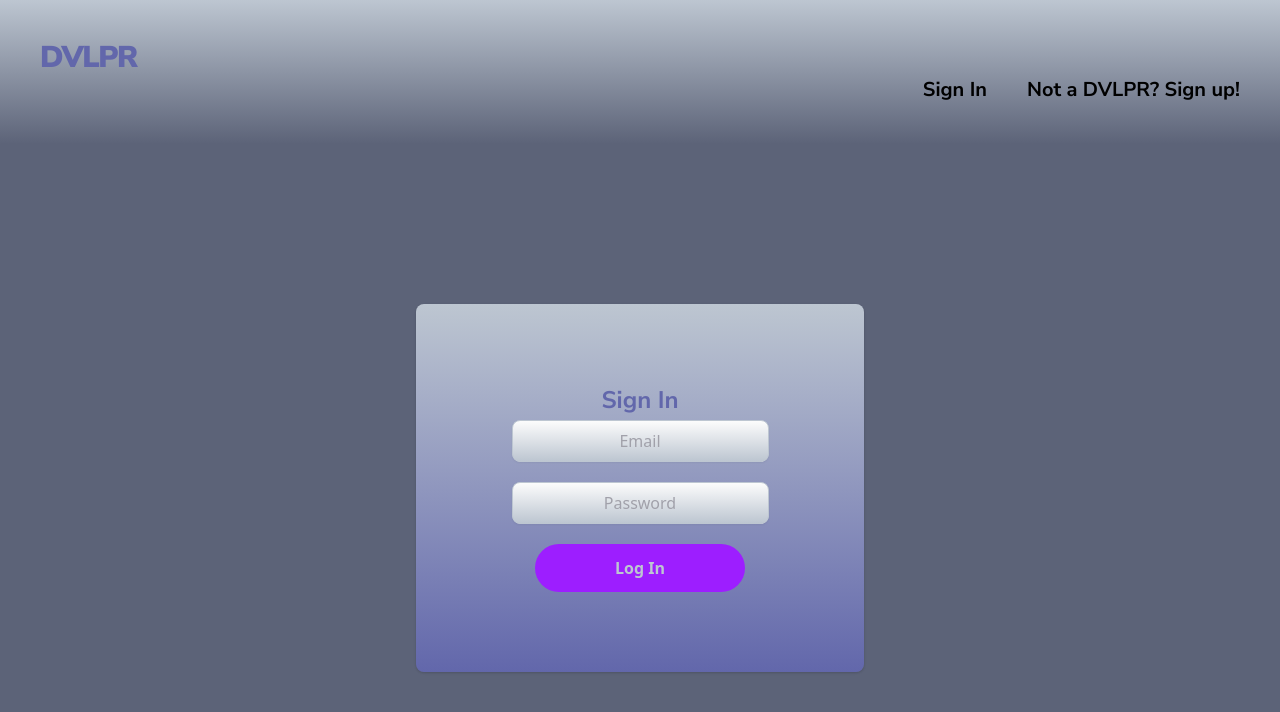
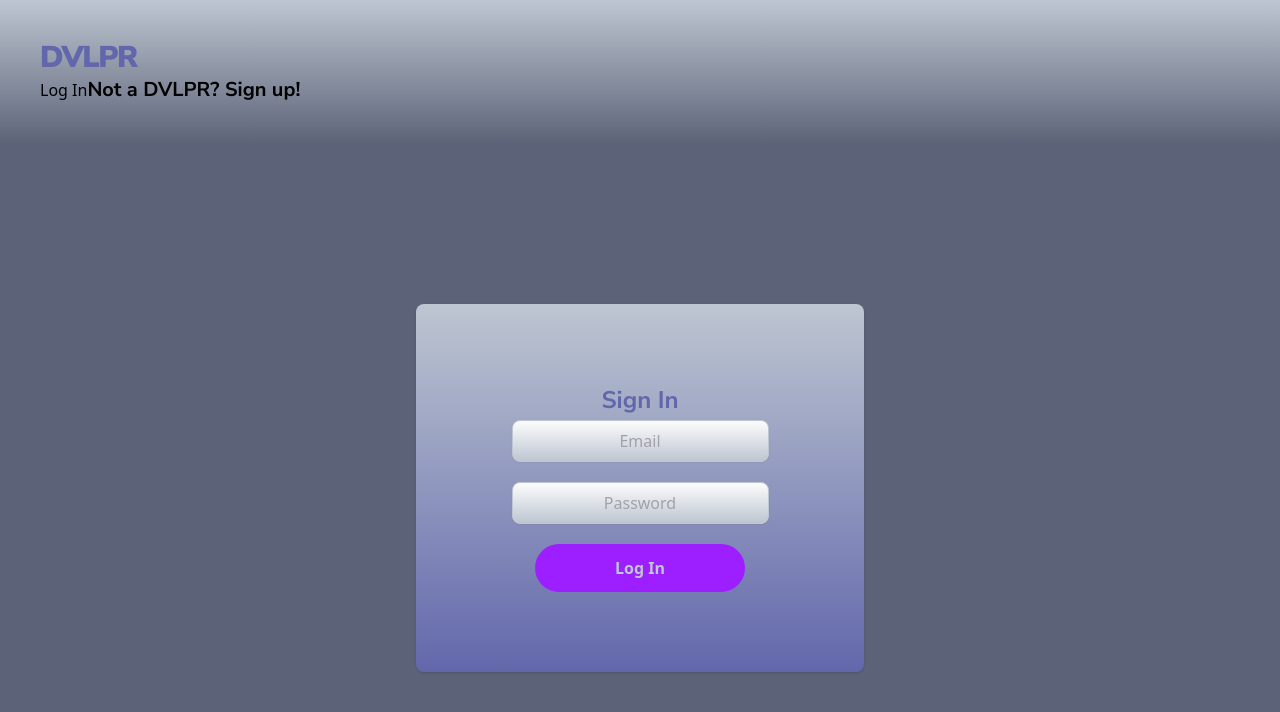
Before and after one commit to ywakili18/Dvlpr, a React (Create React App) app in the folder dvlpr/client/: page /login in a window 1280 px wide. Shown: the top 712 px of the page. Built offline with nearby package versions, Linux system fonts and the light colour scheme.

Commit message:
navbar toggles and logout work

```diff
--- a/dvlpr/client/src/components/NavBar.js
+++ b/dvlpr/client/src/components/NavBar.js
@@ -1,29 +1,43 @@
 import { NavLink } from 'react-router-dom'
+import { connect } from 'react-redux'
+import { User, authenticateUser } from '../store/actions/UserActions'
 
-export default function NavBar(auth, user, logOut) {
+const mapStateToProps = (state) => {
+  return {
+    userState: state.userState
+  }
+}
+
+const mapActionsToProps = (dispatch) => {
+  return {
+    logOutUser: (user) => dispatch(User(user)),
+    authUser: (toggle) => dispatch(authenticateUser(toggle))
+  }
+}
+
+const NavBar = (props) => {
+  const logOut = () => {
+    props.logOutUser(null)
+    props.authUser(false)
+    localStorage.clear()
+  }
+
   let userOptions
-  if (user) {
+  if (props.userState.user) {
     userOptions = (
       <div class="space-x-10 text-right">
-        {/* <NavLink
+        <NavLink
           className="hover:text-purple-regular hover:underline text-xl font-bold font-brand"
           to="/"
         >
           Home
-        </NavLink> */}
+        </NavLink>
         <NavLink
           className="hover:text-purple-regular hover:underline text-xl font-bold font-brand"
           onClick={logOut}
           to="/login"
         >
-          Sign In
-        </NavLink>
-        <NavLink
-          className="hover:text-purple-regular hover:underline text-xl font-bold font-brand"
-          onClick={logOut}
-          to="/register"
-        >
-          Not a DVLPR? Sign up!
+          Log Out
         </NavLink>
       </div>
     )
@@ -32,7 +46,13 @@ export default function NavBar(auth, user, logOut) {
   const publicOptions = (
     <div>
       <NavLink to="/login">Log In</NavLink>
-      <NavLink to="/signup">Sign Up</NavLink>
+      <NavLink
+        className="hover:text-purple-regular hover:underline text-xl font-bold font-brand"
+        onClick={logOut}
+        to="/register"
+      >
+        Not a DVLPR? Sign up!
+      </NavLink>
     </div>
   )
 
@@ -44,7 +64,11 @@ export default function NavBar(auth, user, logOut) {
       >
         DVLPR
       </NavLink>
-      {auth && user ? userOptions : publicOptions}
+      {props.userState.authenticated && props.userState.user
+        ? userOptions
+        : publicOptions}
     </div>
   )
 }
+
+export default connect(mapStateToProps, mapActionsToProps)(NavBar)
--- a/dvlpr/client/src/pages/LogIn.js
+++ b/dvlpr/client/src/pages/LogIn.js
@@ -1,7 +1,7 @@
 import { useState } from 'react'
 import { LogInUser } from '../services/Auth'
 import { connect } from 'react-redux'
-import { LoginUser, authenticateUser } from '../store/actions/UserActions'
+import { User, authenticateUser } from '../store/actions/UserActions'
 
 const mapStateToProps = (state) => {
   return {
@@ -11,7 +11,7 @@ const mapStateToProps = (state) => {
 
 const mapActionsToProps = (dispatch) => {
   return {
-    loginUser: (user) => dispatch(LoginUser(user)),
+    loginUser: (user) => dispatch(User(user)),
     authUser: (toggle) => dispatch(authenticateUser(toggle))
   }
 }
--- a/dvlpr/client/src/store/actions/UserActions.js
+++ b/dvlpr/client/src/store/actions/UserActions.js
@@ -1,6 +1,6 @@
 import { LOGIN_USER, AUTHENTICATE_TOGGLE } from '../types'
 
-export const LoginUser = (user) => ({
+export const User = (user) => ({
   type: LOGIN_USER,
   payload: user
 })
```
